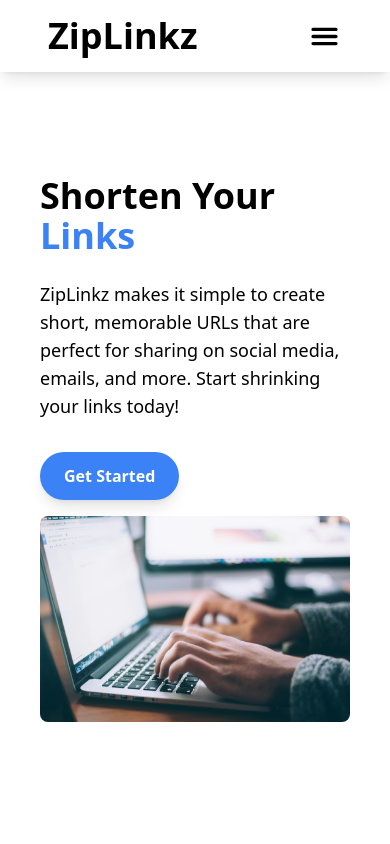
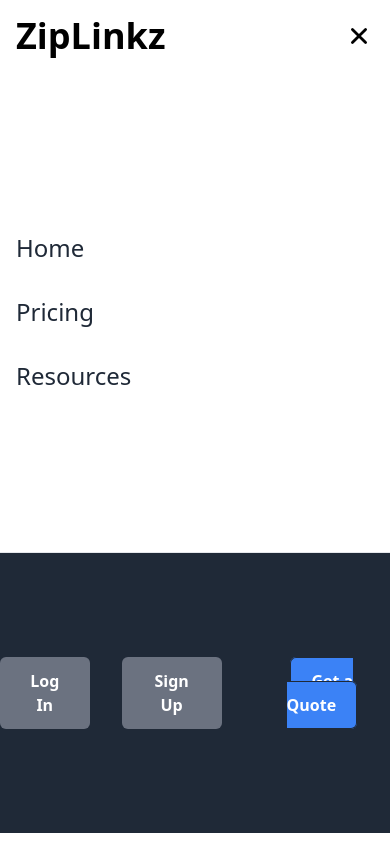
Before and after one commit to Cosmodocus/ziplinkz, a React (Vite) app: page / in a window 390 px wide. Both pictures are taken after a click on the icon 324 px from the left and 36 px from the top of the page. Shown: the top 844 px of the page. Built offline with nearby package versions, Linux system fonts and the light colour scheme.

Commit message:
New Updates: - changed server.js to server.ts - updated types for props - added mobile navbar functionality - some UX/UI design fixes and interactivity

```diff
--- a/frontend/src/Components/Navbar.tsx
+++ b/frontend/src/Components/Navbar.tsx
@@ -1,10 +1,18 @@
-import React from 'react';
+import React, { useState } from 'react';
 import { Link } from 'react-router-dom';
-import { IoMenu } from 'react-icons/io5';
+import { IoMenu, IoClose } from 'react-icons/io5';
 
 const Navbar = () => {
+	const [navbar, setNavbar] = useState(false);
+
+	const handleNavbar: () => void = () => {
+		setNavbar(!navbar);
+		return undefined;
+	};
+
 	return (
-		<nav className='w-full flex justify-between items-center py-4 px-12 fixed top-0 bg-white shadow-lg'>
+		<nav>
+			<div className='w-full flex justify-between items-center py-4 px-12 fixed top-0 bg-white shadow-lg'>
 				<Link to={'/'}>
 					<span className='text-4xl font-bold'>ZipLinkz</span>
 				</Link>
@@ -34,7 +42,7 @@
 						</Link>
 					</li>
 				</ul>
-			<div className='md:flex  hidden gap-12'>
+				<div className='md:flex hidden gap-12'>
 					<button className='text-gray-800 hover:text-blue-500 font-semibold'>
 						Log In
 					</button>
@@ -51,9 +59,75 @@
 					</button>
 				</div>
 				<IoMenu
-				className='cursor-pointer md:hidden flex'
-				size={35}
+					className='md:hidden flex cursor-pointer'
+					size={30}
+					onClick={handleNavbar}
 				/>
+			</div>
+
+			{/* MOBILE RESPONSIVE MENU */}
+			{navbar && (
+				<div className='w-full flex flex-col bg-white z-10 fixed h-screen  gap-40'>
+					<div className='w-full flex justify-between items-center p-4 '>
+						<Link to={'/'}>
+							<span className='text-4xl font-bold'>ZipLinkz</span>
+						</Link>
+						<IoClose
+							size={30}
+							className='cursor-pointer'
+							onClick={handleNavbar}
+						/>
+					</div>
+					<ul
+						className='flex flex-col gap-8 text-2xl px-4'
+						onClick={handleNavbar}
+					>
+						<li>
+							<Link
+								to={'/'}
+								className='text-gray-800 hover:text-blue-500'
+							>
+								Home
+							</Link>
+						</li>
+						<li>
+							<Link
+								to={'/pricing'}
+								className='text-gray-800 hover:text-blue-500'
+							>
+								Pricing
+							</Link>
+						</li>
+						<li>
+							<Link
+								to={'/resources'}
+								className='text-gray-800 hover:text-blue-500'
+							>
+								Resources
+							</Link>
+						</li>
+					</ul>
+					<div
+						className='flex gap-8 items-center justify-center w-full h-1/3 border-t bg-gray-800'
+						onClick={handleNavbar}
+					>
+						<button className='text-white  font-semibold bg-gray-500  hover:bg-gray-600 py-3 px-5 rounded-md'>
+							Log In
+						</button>
+						<button className='text-white  font-semibold bg-gray-500 hover:bg-gray-600 py-3 px-5 rounded-md'>
+							Sign Up
+						</button>
+						<button>
+							<Link
+								to={'/quote'}
+								className='border border-gray-800 text-white  bg-blue-500 hover:bg-blue-600 font-semibold py-3 px-5 rounded-md'
+							>
+								Get a Quote
+							</Link>
+						</button>
+					</div>
+				</div>
+			)}
 		</nav>
 	);
 };
--- a/frontend/src/Components/URLShortener.tsx
+++ b/frontend/src/Components/URLShortener.tsx
@@ -34,6 +34,7 @@
 			if (data.error) {
 				setIsLoading(false);
 				setError('Invalid URL, please enter a valid URL.');
+				setShortenedURL('');
 			}
 		} catch (error) {
 			console.error('Failed to fetch url', error);
```
Also changed, not shown: 1 other file (tests, documents, lock files or other folders). Lines whose indentation alone changed are shown as unchanged.
